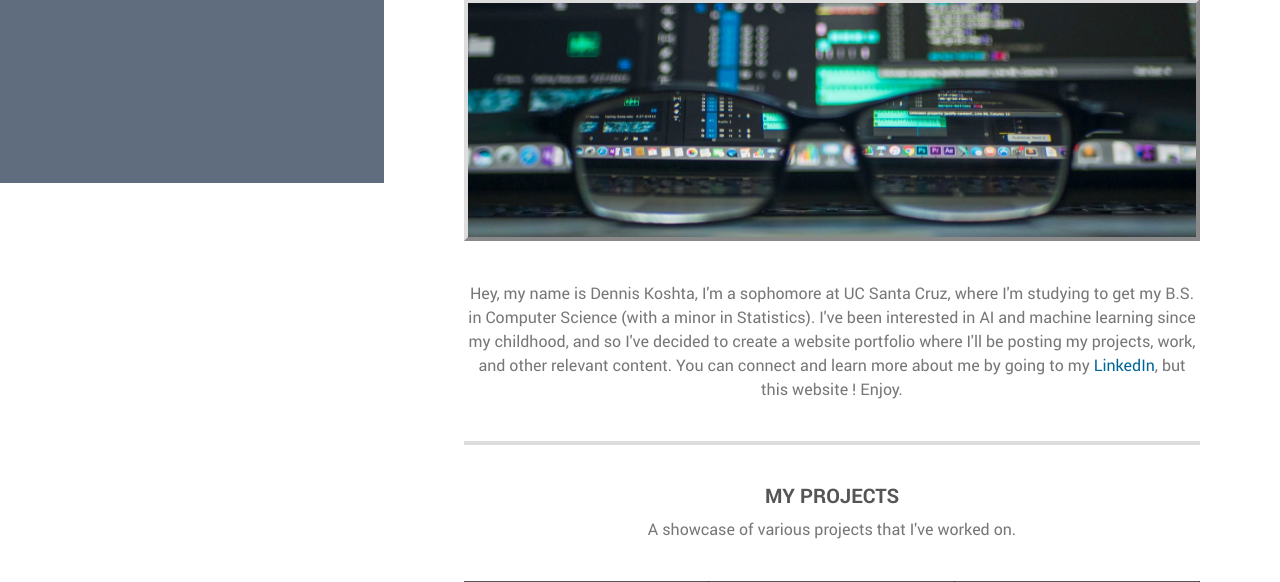
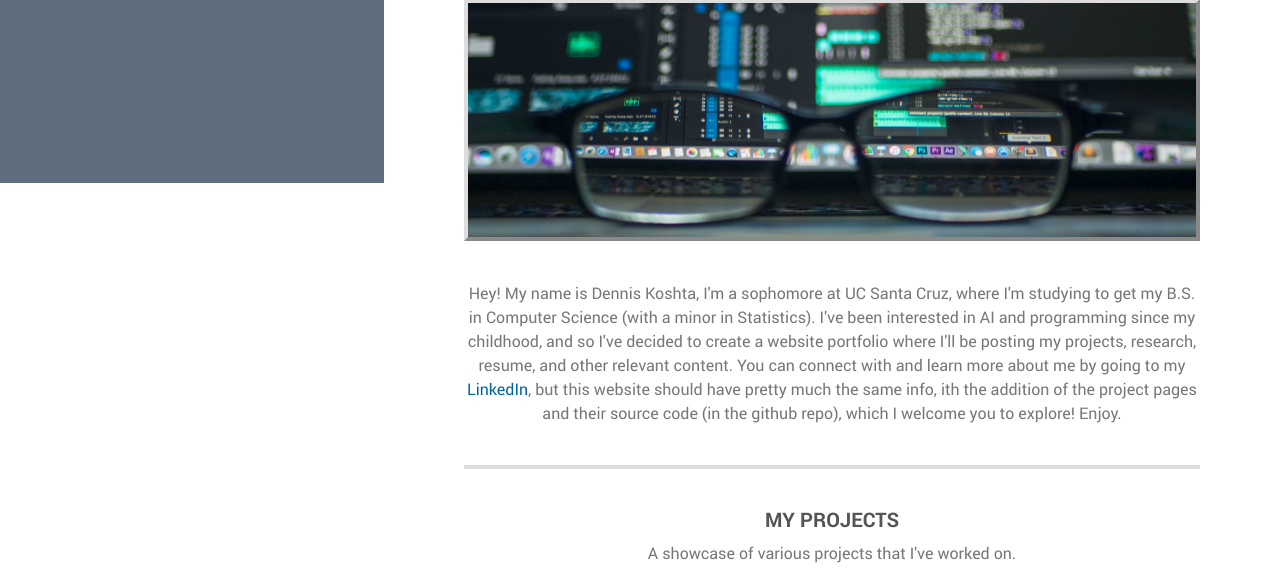
Before and after one commit to DennisKoshta/PortfolioWebsite, a Flask app: page / in a window 1280 px wide. Shown: the part 617-1199 px from the top of the page. Run offline with Flask 2, Linux system fonts and the light colour scheme; some libraries are stand-ins or nearby versions.

Commit message:
Updated frontpage description

```diff
--- a/templates/index.html
+++ b/templates/index.html
@@ -111,11 +111,12 @@
                         <div class="about-image">
                             <img src="/static/assets/img/8.jpg" alt="">
                         </div>
-                        <p style="font-size:16px;">Hey, my name is Dennis Koshta, I'm a sophomore at UC Santa Cruz, where I'm studying to get my B.S. in Computer Science (with a minor in Statistics).
-                            I've been interested in AI and machine learning since my childhood,
-                            and so I've decided to create a website portfolio where I'll be posting my projects, work, and other relevant content.
-                            You can connect and learn more about me by going to my
-                            <a href="https://www.linkedin.com/in/denniskoshta/" target="_blank" rel="noopener noreferrer">LinkedIn</a>, but this website ! Enjoy.</p>
+                        <p style="font-size:16px;">Hey! My name is Dennis Koshta, I'm a sophomore at UC Santa Cruz, where I'm studying to get my B.S. in Computer Science (with a minor in Statistics).
+                            I've been interested in AI and programming since my childhood,
+                            and so I've decided to create a website portfolio where I'll be posting my projects, research, resume, and other relevant content.
+                            You can connect with and learn more about me by going to my
+                            <a href="https://www.linkedin.com/in/denniskoshta/" target="_blank" rel="noopener noreferrer">LinkedIn</a>, but this website should have pretty much the same info,
+                             ith the addition of the project pages and their source code (in the github repo), which I welcome you to explore! Enjoy.</p>
                         <hr>
                     </div>
                 </div> <!-- #about -->
```
